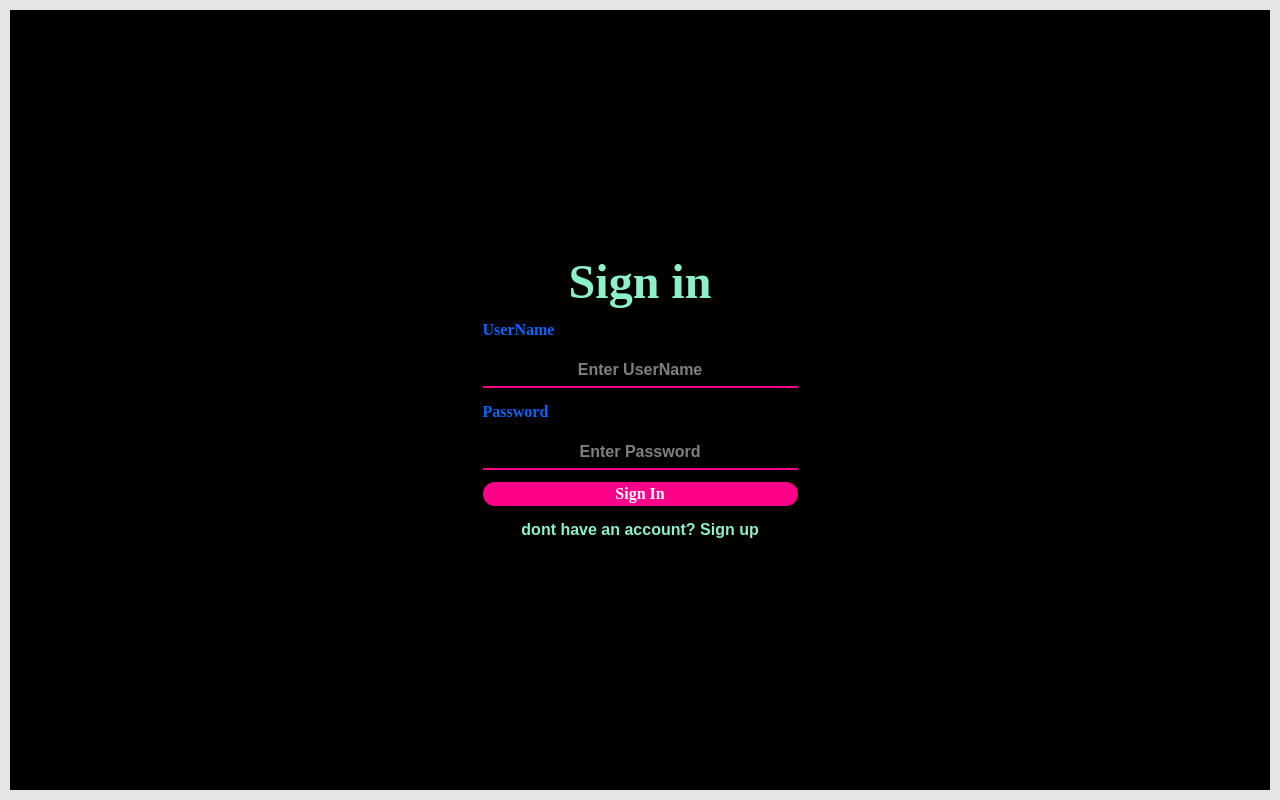
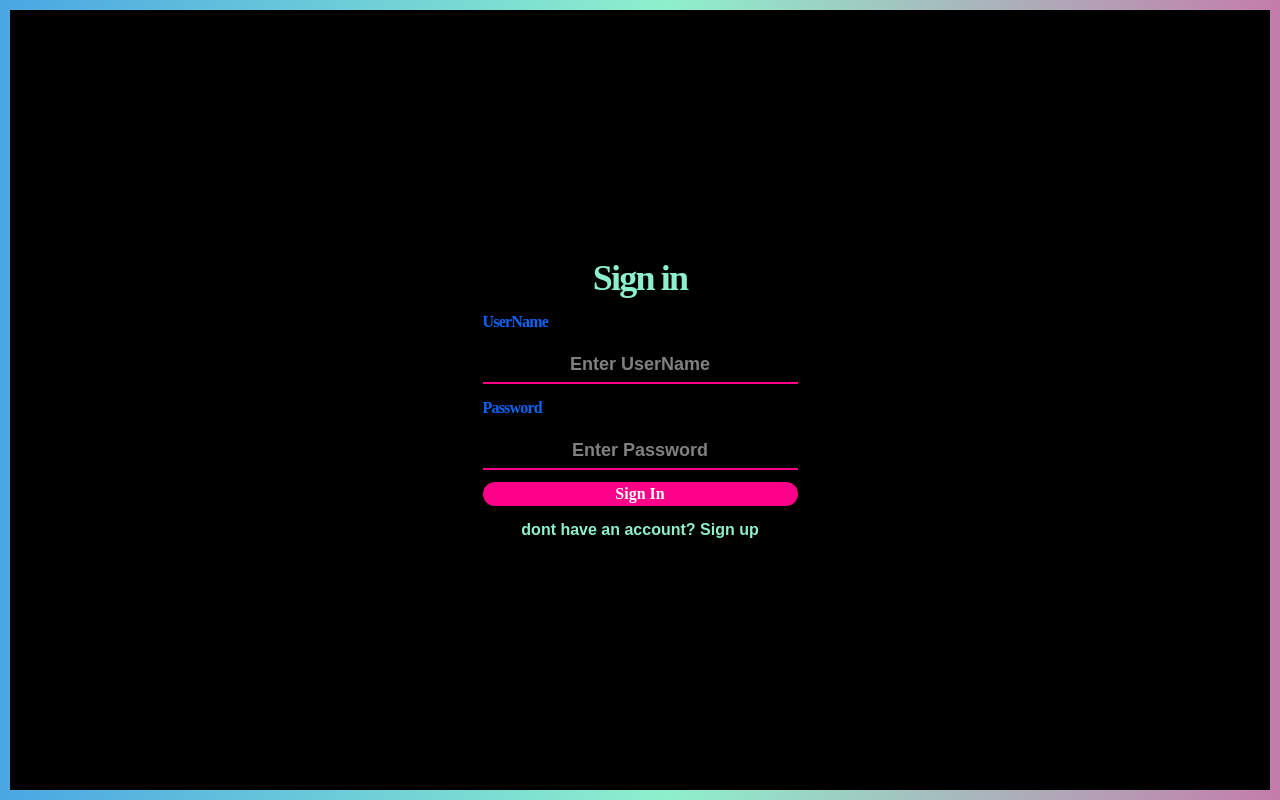
Before and after one commit to DAWAR-666/4OX.io-fe, a React (Vite) app: page /login in a window 1280 px wide. Built offline with nearby package versions, Linux system fonts and the light colour scheme; no server answers.

Commit message:
updated login ui border and inputs

```diff
--- a/src/components/Login.tsx
+++ b/src/components/Login.tsx
@@ -29,40 +29,40 @@ const Login = () => {
 
     }
   return (
-    <div className="bg-black min-h-screen w-screen font-bold border-10 text-white flex  justify-center items-center">
+    <div className="bg-black min-h-screen w-screen font-bold neon-border text-white flex  justify-center items-center">
         <Toaster position='top-center'/>
         <form className="flex flex-col animate-fade-in gap-3 w-1/2 md:w-1/4">
-            <div className="text-center text-3xl md:text-5xl font-['Press_Start_2p'] text-[#8df0cc]">
+            <div className="text-center text-2xl tracking-tighter md:text-4xl font-['Press_Start_2p'] text-[#8df0cc]">
                 {login?'Sign in':'Sign up'}
             </div>
-            <span className="font-['Press_Start_2p'] text-[#0d63f8]">UserName</span>
+            <span className="font-['Press_Start_2p'] text-md tracking-tighter text-[#0d63f8]">UserName</span>
             <input
                 required
                 type="text"
                 placeholder="Enter UserName"
                 value={userName}
                 onChange={(e)=>{setUserName(e.target.value)}}
-                className="border-b-2 border-[#ff0088] text-center focus:outline-none p-1"
+                className="border-b-2 border-[#ff0088] text-center focus:outline-none p-1 text-lg"
             />
             {!login&&
             <>
-            <span className="font-['Press_Start_2p'] text-[#0d63f8]">Email</span>
+            <span className="font-['Press_Start_2p'] text-md tracking-tighter text-[#0d63f8]">Email</span>
             <input
                 required
                 type="email"
                 placeholder="Enter Email"
                 value={email}
                 onChange={(e)=>{setEmail(e.target.value)}}
-                className="border-b-2 text-center focus:outline-none p-1 border-[#ff0088]"
+                className="border-b-2 text-center focus:outline-none p-1 border-[#ff0088] text-lg"
             /></>}
-            <span className="font-['Press_Start_2p'] text-[#0d63f8]">Password</span>
+            <span className="font-['Press_Start_2p'] text-md tracking-tighter text-[#0d63f8]">Password</span>
             <input
                 required
                 type="password"
                 placeholder="Enter Password"
                 value={password}
                 onChange={(e)=>{setPassword(e.target.value)}}
-                className="border-b-2 text-center focus:outline-none p-1 border-[#ff0088]"
+                className="border-b-2 text-center focus:outline-none p-1 border-[#ff0088] text-lg"
             />
 
                 <button
--- a/src/index.css
+++ b/src/index.css
@@ -12,6 +12,20 @@
 
 .animate-fade-in {
   animation: fade-in 3s ease-out forwards;
+}
+@keyframes border-run {
+  0% { background-position: 0% 50%; }
+  50% { background-position: 100% 50%; }
+  100% { background-position: 0% 50%; }
+}
+
+.neon-border {
+  /* This creates a gradient border using background-clip */
+  border: 10px solid transparent;
+  background: linear-gradient(black, black) padding-box,
+              linear-gradient(90deg, #ff0088, #0d63f8, #8df0cc, #ff0088) border-box;
+  background-size: 300% 300%;
+  animation: border-run 4s linear infinite;
 }
 :root {
   --font-press-start: "Press Start 2P", system-ui;
```
